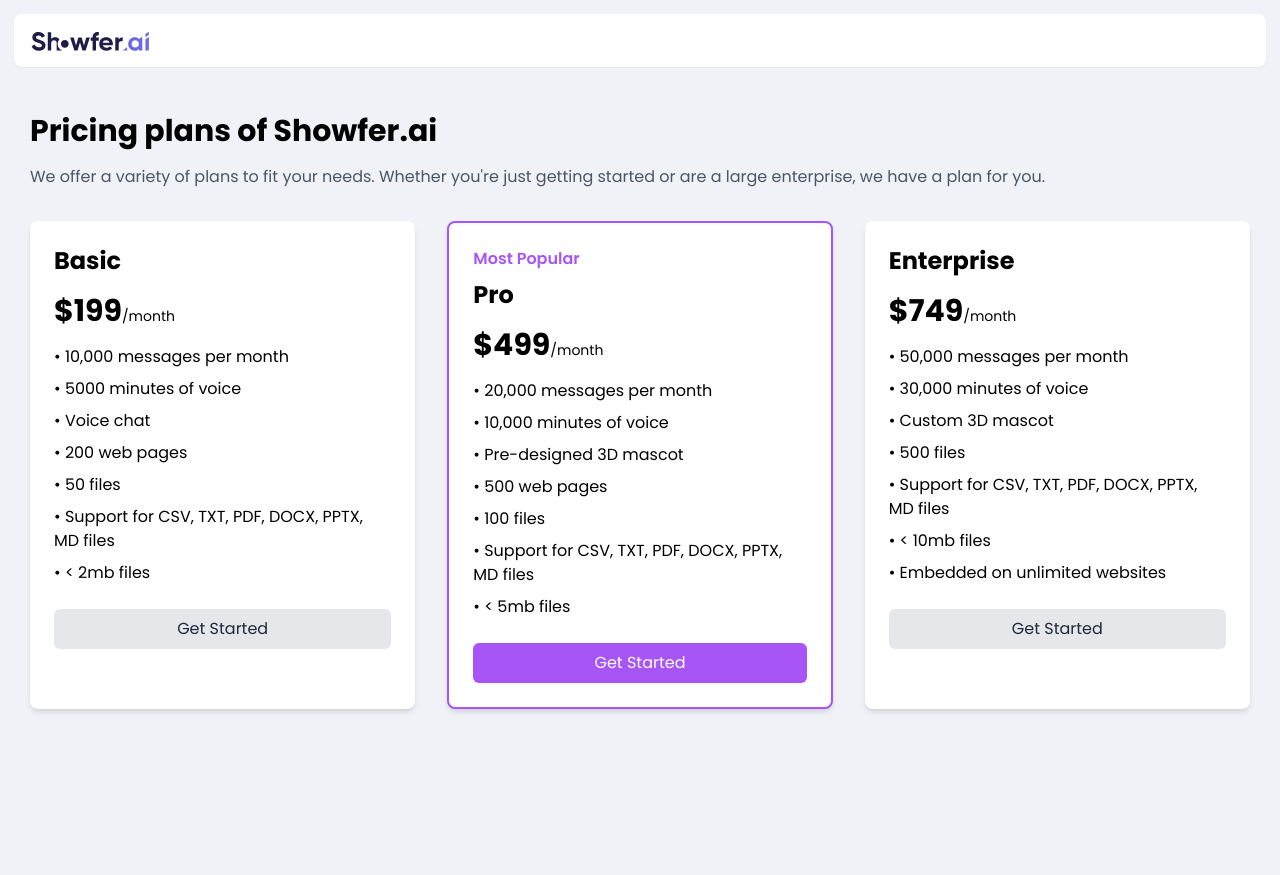
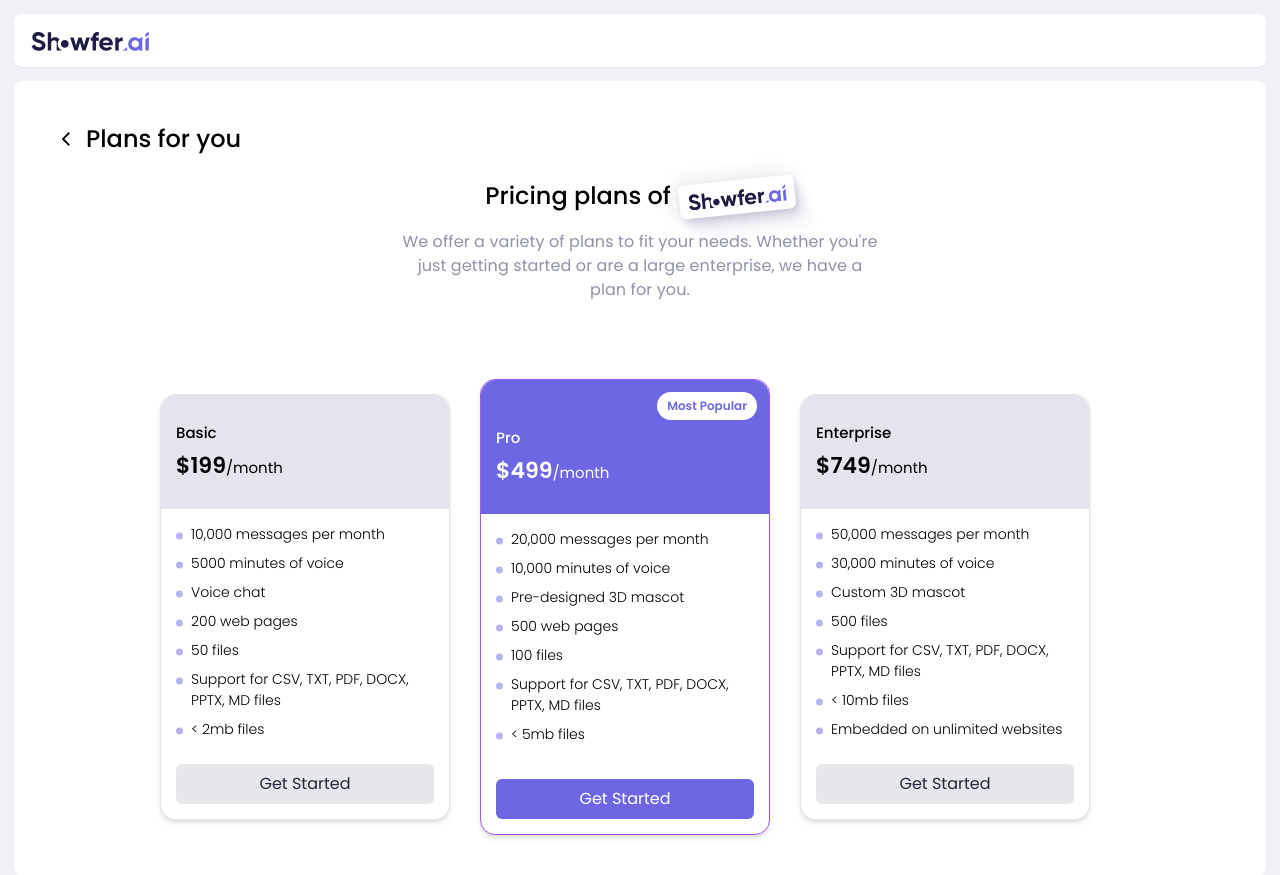
Before and after one commit to sourav-bz/showfer.ai, a Next.js app: page /onboarding/billing in a window 1280 px wide. Before the commit the page ends 800 px from the top, so only its background shows below. Built offline with nearby package versions, Linux system fonts and the light colour scheme.

Commit message:
billing page created

```diff
--- a/src/app/(onboarding)/onboarding/billing/page.tsx
+++ b/src/app/(onboarding)/onboarding/billing/page.tsx
@@ -1,5 +1,6 @@
 "use client";
 import Image from "next/image";
+import { useRouter } from "next/navigation";
 import { useState } from "react";
 
 const plans = [
@@ -60,40 +61,107 @@
     setShowOrderSummary(false);
   };
 
+  const router = useRouter();
+
   return (
-    <div className="container mx-auto px-4 py-8">
-      {!showOrderSummary ? (
-        <>
-          <h1 className="text-3xl font-bold mb-4">
-            Pricing plans of Showfer.ai
+    <div className="flex flex-col h-full bg-white rounded-lg">
+      <div className="p-[40px] flex flex-col w-full h-full">
+        <h1 className="text-[24px] font-medium mb-4 text-left flex items-center">
+          <Image
+            src="/icons/back.svg"
+            alt="Back"
+            width={24}
+            height={24}
+            className="mr-2 cursor-pointer"
+            onClick={() => router.back()}
+          />
+          Plans for you
         </h1>
-          <p className="text-gray-600 mb-8">
+        <div className="w-full rounded-[15px] p-[5px] flex flex-col justify-center items-center mb-[40px]">
+          <h1 className="text-[24px] font-medium text-left flex items-center mb-4">
+            Pricing plans of
+            <div className="ml-2 p-2 rounded-[6px] bg-white shadow-custom transform -rotate-[5.978deg]">
+              <Image
+                src="/brand-logo/dark.svg"
+                alt="Showfer.ai Logo"
+                width={100}
+                height={24}
+              />
+            </div>
+          </h1>
+          <p className="text-[#8F93A5] mb-8 w-[480px] text-center tracking-[0.1px]">
             We offer a variety of plans to fit your needs. Whether you&apos;re
             just getting started or are a large enterprise, we have a plan for
             you.
           </p>
-          <div className="grid grid-cols-1 md:grid-cols-3 gap-8">
+        </div>
+
+        {!showOrderSummary ? (
+          <>
+            <div className="flex justify-center items-center">
               {plans.map((plan) => (
                 <div
                   key={plan.name}
-                className={`bg-white p-6 rounded-lg shadow-md ${
-                  plan.popular ? "border-2 border-purple-500" : ""
+                  className={`bg-white w-[290px] rounded-[15px] shadow-md mr-[30px] ${
+                    plan.popular
+                      ? "border-[0.95px] border-purple-500"
+                      : "border-[0.95px] border-[#E3E4EC]"
                   }`}
                 >
+                  <div
+                    className={`${
+                      plan.popular
+                        ? "bg-[#6D67E4] text-white pt-[47px] pb-[27px] pl-[15px]"
+                        : "bg-[#E3E4EC] py-[27px] pl-[15px]"
+                    } rounded-t-[15px]  relative`}
+                  >
                     {plan.popular && (
-                  <div className="text-purple-500 font-semibold mb-2">
+                      <div className="text-[#6D67E4] text-[12px] font-semibold mb-2 absolute top-3 right-3 px-[10px] py-[5px] rounded-full bg-white">
                         Most Popular
                       </div>
                     )}
-                <h2 className="text-2xl font-bold mb-4">{plan.name}</h2>
-                <p className="text-3xl font-bold mb-4">
+                    <h2
+                      className={`text-[15px] font-medium mb-1 ${
+                        plan.popular ? "text-white" : "text-black"
+                      }`}
+                    >
+                      {plan.name}
+                    </h2>
+                    <p
+                      className={`text-[22px] font-semibold ${
+                        plan.popular ? "text-white" : "text-black"
+                      }`}
+                    >
                       ${plan.price}
-                  <span className="text-sm font-normal">/month</span>
+                      <span className="text-[15px] font-normal">/month</span>
                     </p>
+                  </div>
+                  <div className="p-[15px]">
                     <ul className="mb-6">
                       {plan.features.map((feature, featureIndex) => (
-                    <li key={featureIndex} className="mb-2">
-                      • {feature}
+                        <li
+                          key={featureIndex}
+                          className="mb-2 text-[14px] font-light flex"
+                        >
+                          <div className="w-[7px] h-[8px] rounded-full mr-2 mt-2">
+                            <svg
+                              xmlns="http://www.w3.org/2000/svg"
+                              width="7"
+                              height="8"
+                              viewBox="0 0 7 8"
+                              fill="none"
+                            >
+                              <circle
+                                cx="3.5"
+                                cy="3.5"
+                                r="3.5"
+                                transform="matrix(1 0 0 -1 0 7.5)"
+                                fill="#6D67E4"
+                                fill-opacity="0.5"
+                              />
+                            </svg>
+                          </div>
+                          {feature}
                         </li>
                       ))}
                     </ul>
@@ -101,19 +169,23 @@
                       onClick={() => handleGetStarted(plan)}
                       className={`w-full py-2 rounded-md ${
                         plan.popular
-                      ? "bg-purple-500 text-white"
+                          ? "bg-[#6D67E4] text-white mt-[10px]"
                           : "bg-gray-200 text-gray-800"
                       }`}
                     >
                       Get Started
                     </button>
                   </div>
+                </div>
               ))}
             </div>
           </>
         ) : (
           <div className="bg-white p-6 rounded-lg shadow-md">
-          <button onClick={handleBackToPlans} className="mb-4 text-purple-500">
+            <button
+              onClick={handleBackToPlans}
+              className="mb-4 text-purple-500"
+            >
               &lt; Order summary
             </button>
             <h2 className="text-3xl font-bold text-purple-500 mb-2">
@@ -175,5 +247,6 @@
           </div>
         )}
       </div>
+    </div>
   );
 }
--- a/tailwind.config.ts
+++ b/tailwind.config.ts
@@ -13,6 +13,10 @@
         "gradient-conic":
           "conic-gradient(from 180deg at 50% 50%, var(--tw-gradient-stops))",
       },
+      boxShadow: {
+        custom:
+          "-3px -2px 19.8px 0px rgba(31, 28, 70, 0.11), 28px 44px 15px 0px rgba(52, 47, 127, 0.00), 18px 28px 13px 0px rgba(52, 47, 127, 0.01), 10px 16px 11px 0px rgba(52, 47, 127, 0.05), 4px 7px 8px 0px rgba(52, 47, 127, 0.09), 1px 2px 5px 0px rgba(52, 47, 127, 0.10)",
+      },
     },
   },
   plugins: [require("@tailwindcss/typography")],
```
Lines whose indentation alone changed are shown as unchanged.
